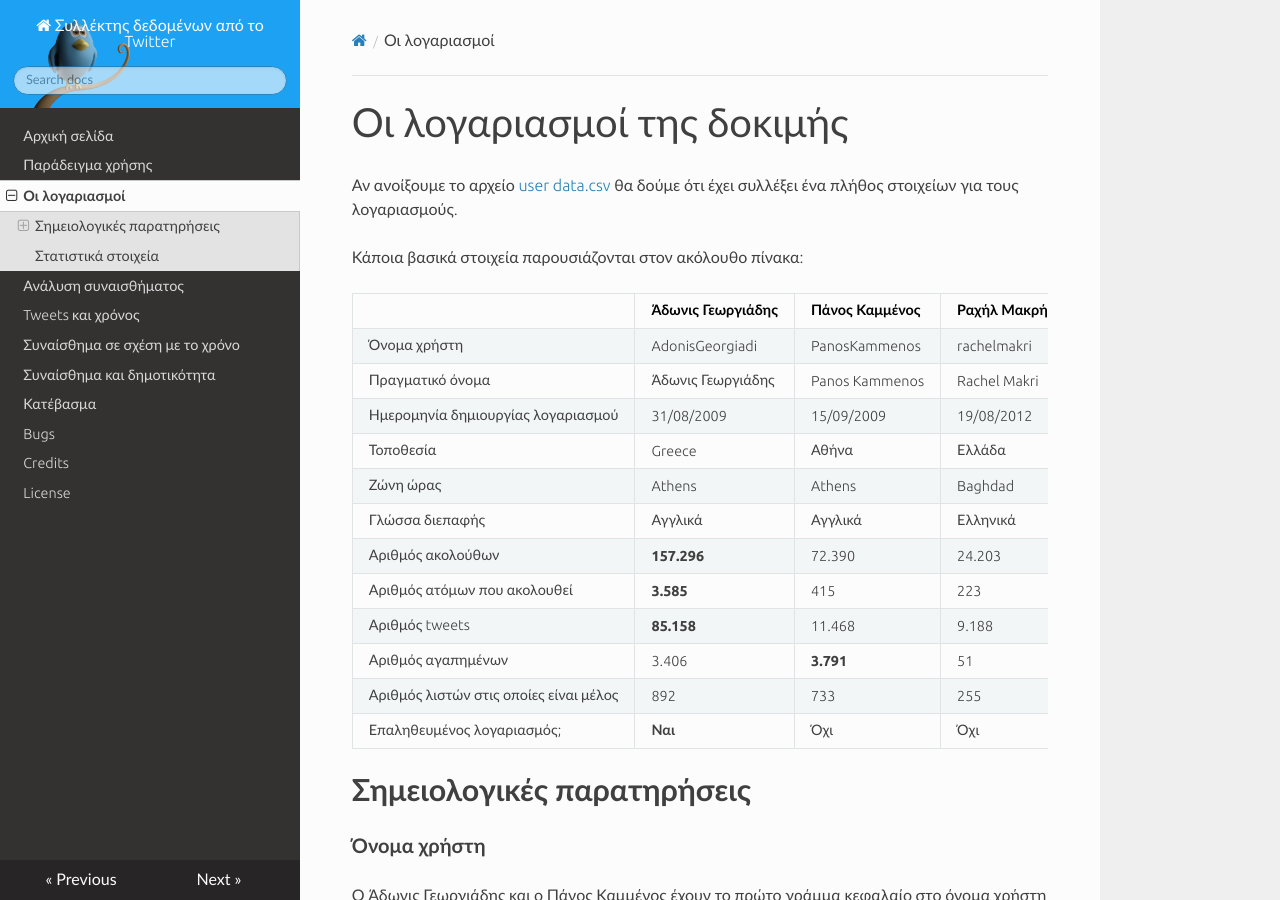
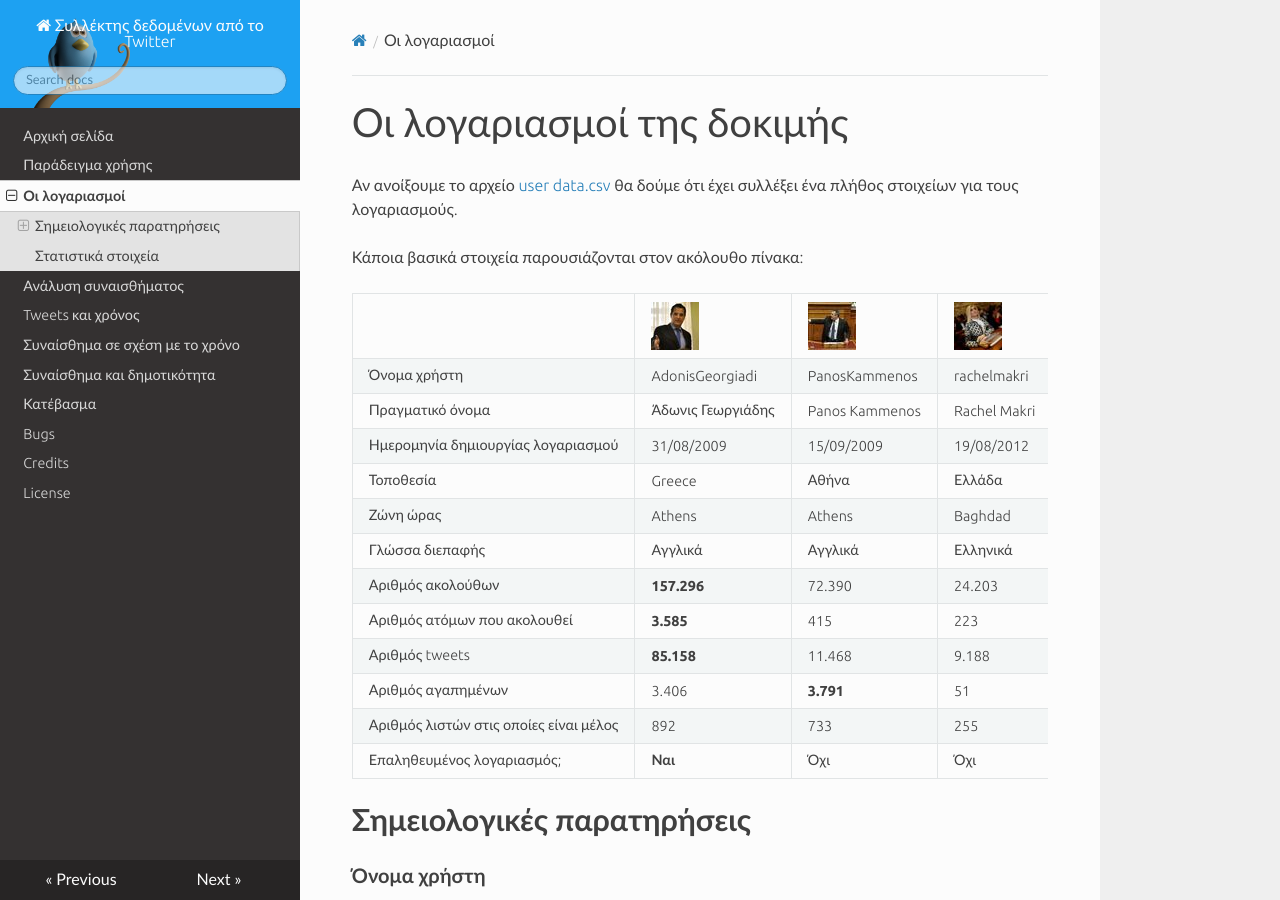
Before and after one commit to Protonotarios/get-tweets, an MkDocs documentation site: the page built from docs/Παράδειγμα/Λογαριασμοί.md, in a window 1280 px wide and 900 px high. Built offline with MkDocs 1.6.1, drawn with Linux system fonts in a browser that asks for light colours; nearby versions of some CDN libraries; old or Windows-style settings are respelled for this version of MkDocs.

Commit message:
βελτίωση

```diff
--- a/docs/Παράδειγμα/Λογαριασμοί.md
+++ b/docs/Παράδειγμα/Λογαριασμοί.md
@@ -6,7 +6,7 @@
 
 Κάποια βασικά στοιχεία παρουσιάζονται στον ακόλουθο πίνακα:
 
-|                                    | Άδωνις Γεωργιάδης | Πάνος Καμμένος | Ραχήλ Μακρή  |
+|                           | ![](AdonisGeorgiadi.jpg) | ![](PanosKammenos.jpg) | ![](rachelmakri.jpg) |
 | ---------------------------------- | ----------------- | -------------- | ------------ |
 | Όνομα χρήστη                       | AdonisGeorgiadi   | PanosKammenos  | rachelmakri  |
 | Πραγματικό όνομα                   | Άδωνις Γεωργιάδης | Panos Kammenos | Rachel Makri |
@@ -19,7 +19,7 @@
 | Αριθμός tweets                     | **85.158**        | 11.468         | 9.188        |
 | Αριθμός αγαπημένων                 | 3.406             | **3.791**      | 51           |
 | Αριθμός λιστών στις οποίες είναι μέλος | 892           | 733            | 255          |
-| Επαληθευμένος λογαριασμός;         | **Ναι**           | Όχι            | Όχι          |
+| Επαληθευμένος λογαριασμός; | **Ναι**    | Όχι            | Όχι          |
 
 ## Σημειολογικές παρατηρήσεις
 
```
